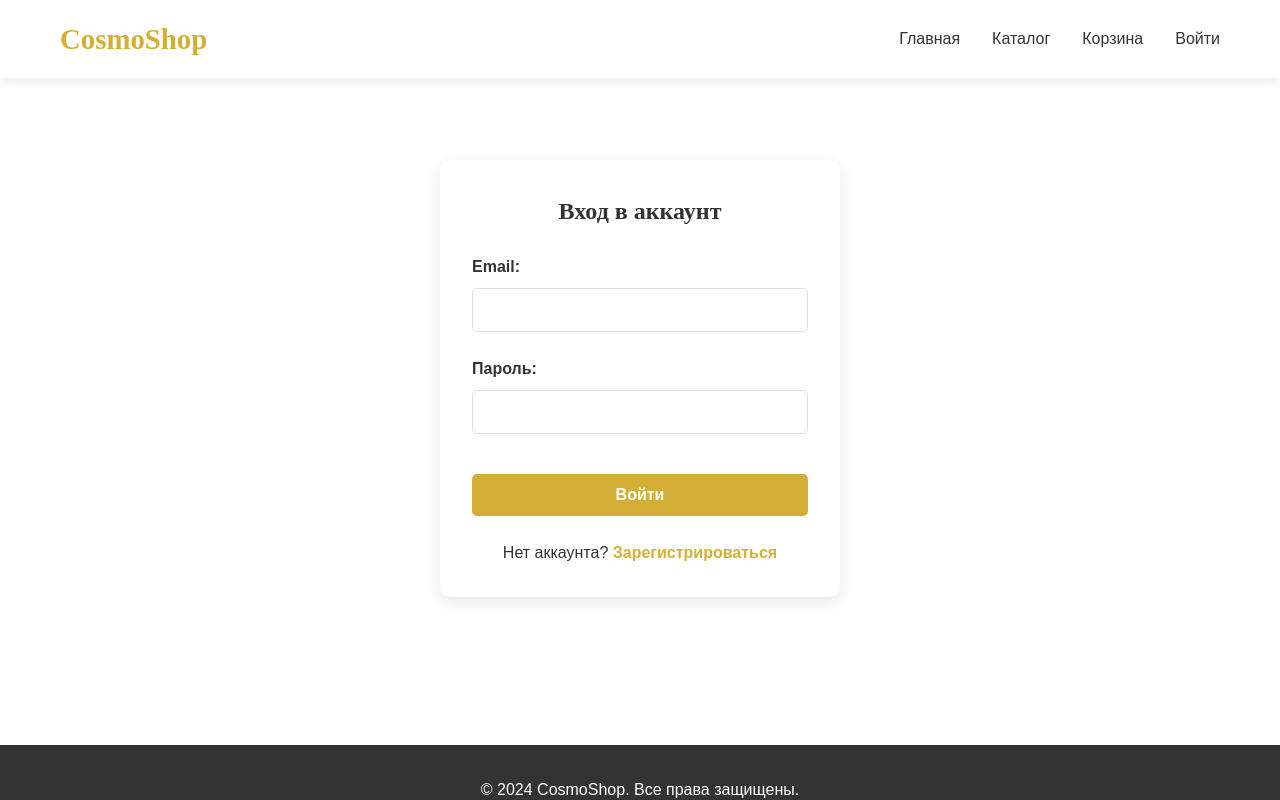
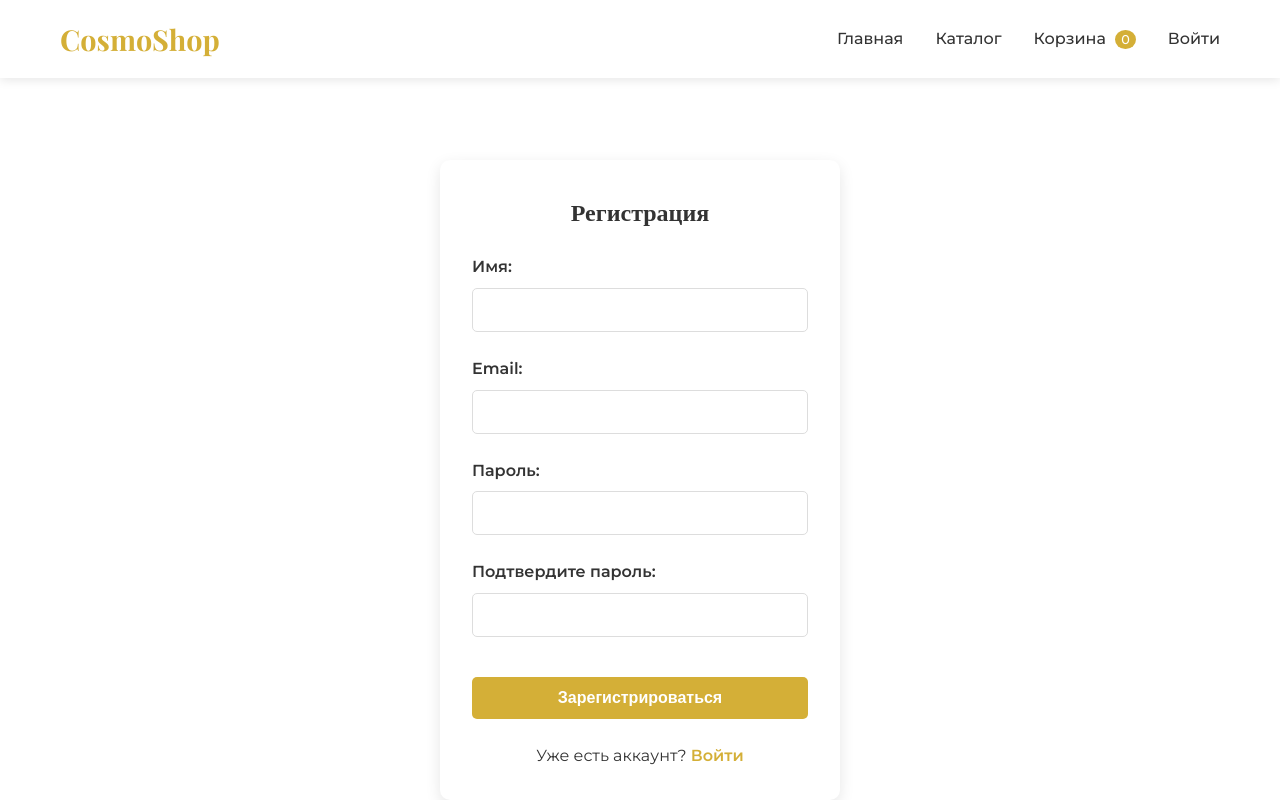
Before and after one commit to Victory-wvw/CosmoShop, a website: page login.html in a window 1280 px wide. Both pictures are taken after a click on the link "Зарегистрироваться". Shown: the top 800 px of the page. Drawn offline with nearby package versions, Linux system fonts and the light colour scheme.

Commit message:
Update login.html

```diff
--- a/login.html
+++ b/login.html
@@ -5,6 +5,7 @@
     <meta name="viewport" content="width=device-width, initial-scale=1.0">
     <title>Вход - CosmoShop</title>
     <link rel="stylesheet" href="css/style.css">
+    <link href="https://fonts.googleapis.com/css2?family=Montserrat:wght@300;400;500;600;700&family=Playfair+Display:wght@400;500;600;700&display=swap" rel="stylesheet">
 </head>
 <body>
     <header class="header">
@@ -16,7 +17,7 @@
                 <ul>
                     <li><a href="index.html">Главная</a></li>
                     <li><a href="catalog.html">Каталог</a></li>
-                    <li><a href="cart.html">Корзина</a></li>
+                    <li><a href="cart.html">Корзина <span class="cart-counter">0</span></a></li>
                     <li><a href="login.html">Войти</a></li>
                 </ul>
             </nav>
@@ -26,10 +27,10 @@
     <main class="main">
         <section class="auth">
             <div class="container">
-                <div class="auth-form">
+                <div class="auth-form" id="loginForm">
                     <h2>Вход в аккаунт</h2>
 
-                    <form id="loginForm">
+                    <form onsubmit="CosmoShop.login(event)">
                         <div class="form-group">
                             <label for="email">Email:</label>
                             <input type="email" id="email" name="email" required>
@@ -44,15 +45,14 @@
                     </form>
 
                     <div class="auth-links">
-                        <p>Нет аккаунта? <a href="#" id="showRegister">Зарегистрироваться</a></p>
+                        <p>Нет аккаунта? <a href="#" onclick="CosmoShop.showRegisterForm()">Зарегистрироваться</a></p>
                     </div>
                 </div>
 
-                <!-- Форма регистрации (изначально скрыта) -->
-                <div class="auth-form register-form" style="display: none;">
+                <div class="auth-form register-form" id="registerForm" style="display: none;">
                     <h2>Регистрация</h2>
 
-                    <form id="registerForm">
+                    <form onsubmit="CosmoShop.register(event)">
                         <div class="form-group">
                             <label for="reg-name">Имя:</label>
                             <input type="text" id="reg-name" name="name" required>
@@ -77,7 +77,7 @@
                     </form>
 
                     <div class="auth-links">
-                        <p>Уже есть аккаунт? <a href="#" id="showLogin">Войти</a></p>
+                        <p>Уже есть аккаунт? <a href="#" onclick="CosmoShop.showLoginForm()">Войти</a></p>
                     </div>
                 </div>
             </div>
@@ -89,5 +89,7 @@
             <p>&copy; 2024 CosmoShop. Все права защищены.</p>
         </div>
     </footer>
+
+    <script src="js/script.js"></script>
 </body>
 </html>
```
